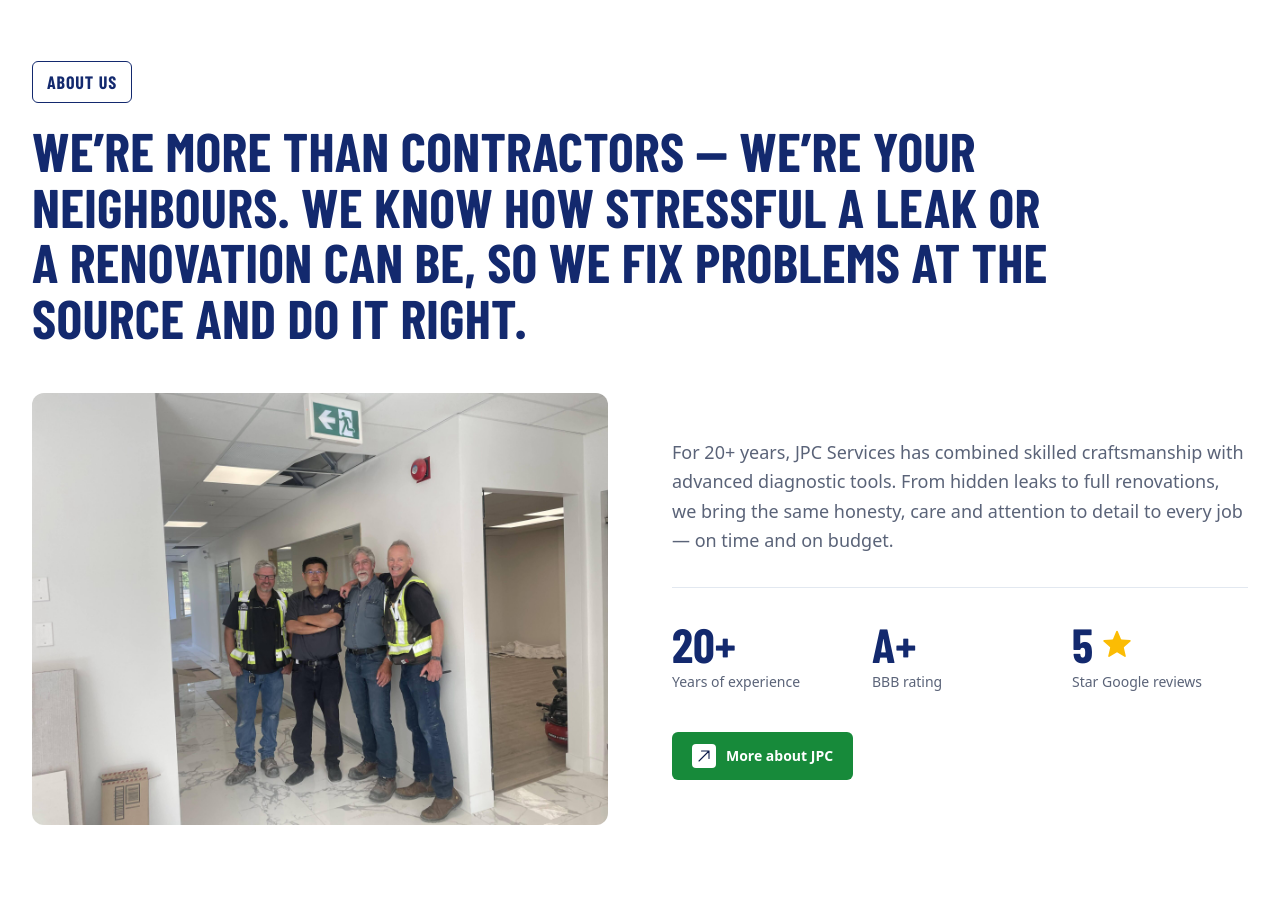
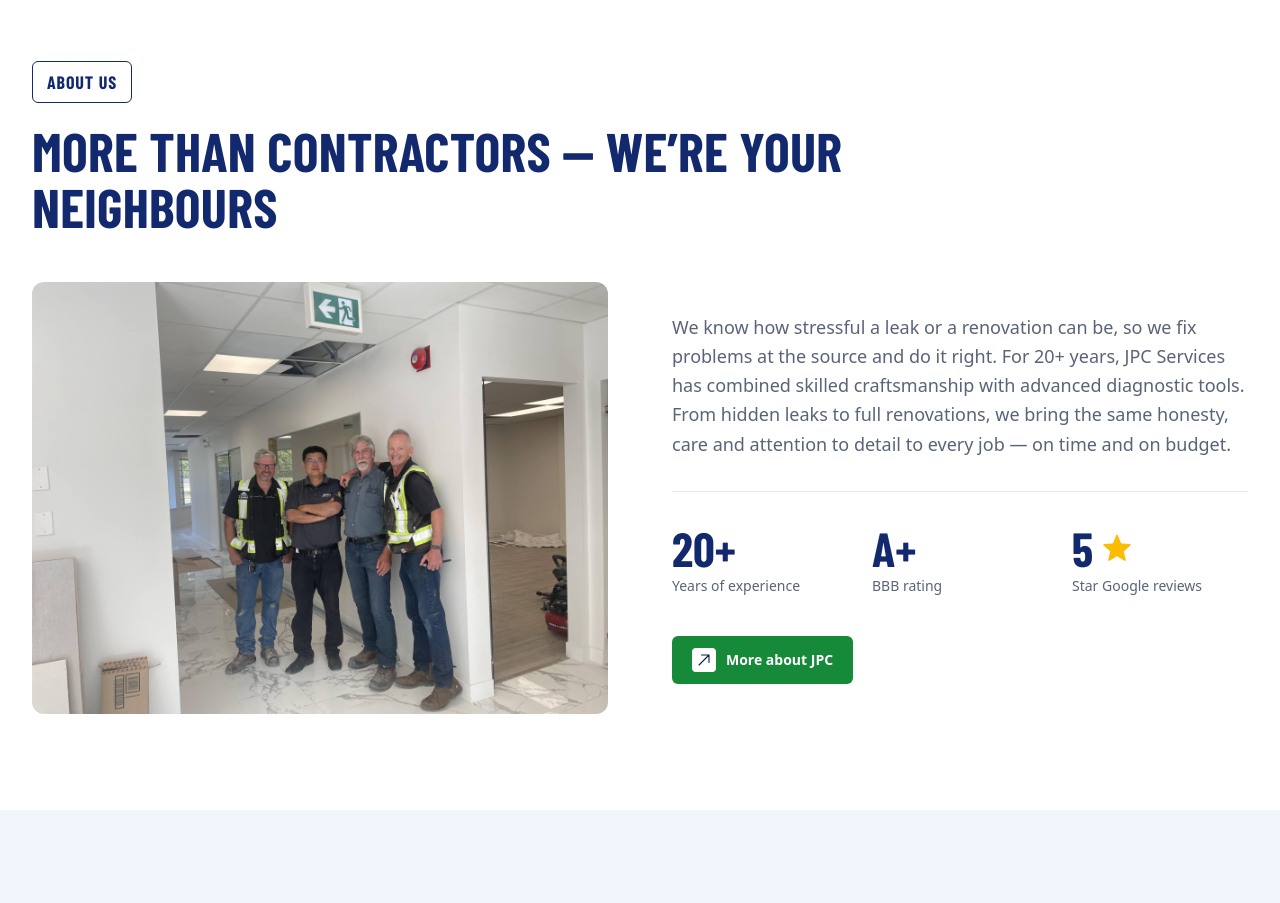
Before and after one commit to KaixiangGU/JPC-Services-Inc., an Astro site: page / in a window 1280 px wide. Shown: the part 940-1843 px from the top of the page. Built offline with nearby package versions, Linux system fonts and the light colour scheme; Astro itself is replaced by a stand-in of ours; no server answers.

Commit message:
Home: shorten About heading
Co-Authored-By: Claude Opus 5.5 <noreply@anthropic.com>
Claude-Session: https://claude.ai/code/session_01Am1Zh97FoEjKtFS5r7AujN

```diff
--- a/src/pages/index.astro
+++ b/src/pages/index.astro
@@ -66,12 +66,12 @@ const reasons = [
     <div class="container-x">
       <p class="eyebrow">About us</p>
       <h2 class="mt-5 max-w-5xl text-4xl sm:text-5xl lg:text-[3.4rem]">
-        We’re more than contractors — we’re your neighbours. We know how stressful a leak or a renovation can be, so we fix problems at the source and do it right.
+        More than contractors — we’re your neighbours
       </h2>
       <div class="mt-12 grid items-center gap-10 lg:grid-cols-2 lg:gap-16">
         <Image src={teamFinished} alt="The JPC team on a completed project" widths={[600, 1000]} sizes="(min-width: 1024px) 600px, 100vw" class="aspect-[4/3] w-full rounded-xl object-cover" />
         <div>
-          <p class="text-lg leading-relaxed text-muted">For {yearsInBusiness}+ years, JPC Services has combined skilled craftsmanship with advanced diagnostic tools. From hidden leaks to full renovations, we bring the same honesty, care and attention to detail to every job — on time and on budget.</p>
+          <p class="text-lg leading-relaxed text-muted">We know how stressful a leak or a renovation can be, so we fix problems at the source and do it right. For {yearsInBusiness}+ years, JPC Services has combined skilled craftsmanship with advanced diagnostic tools. From hidden leaks to full renovations, we bring the same honesty, care and attention to detail to every job — on time and on budget.</p>
           <dl class="mt-8 grid grid-cols-3 gap-x-6 gap-y-8 border-t border-slate-200 pt-8">
             {stats.map((s) => (
               <div>
```
